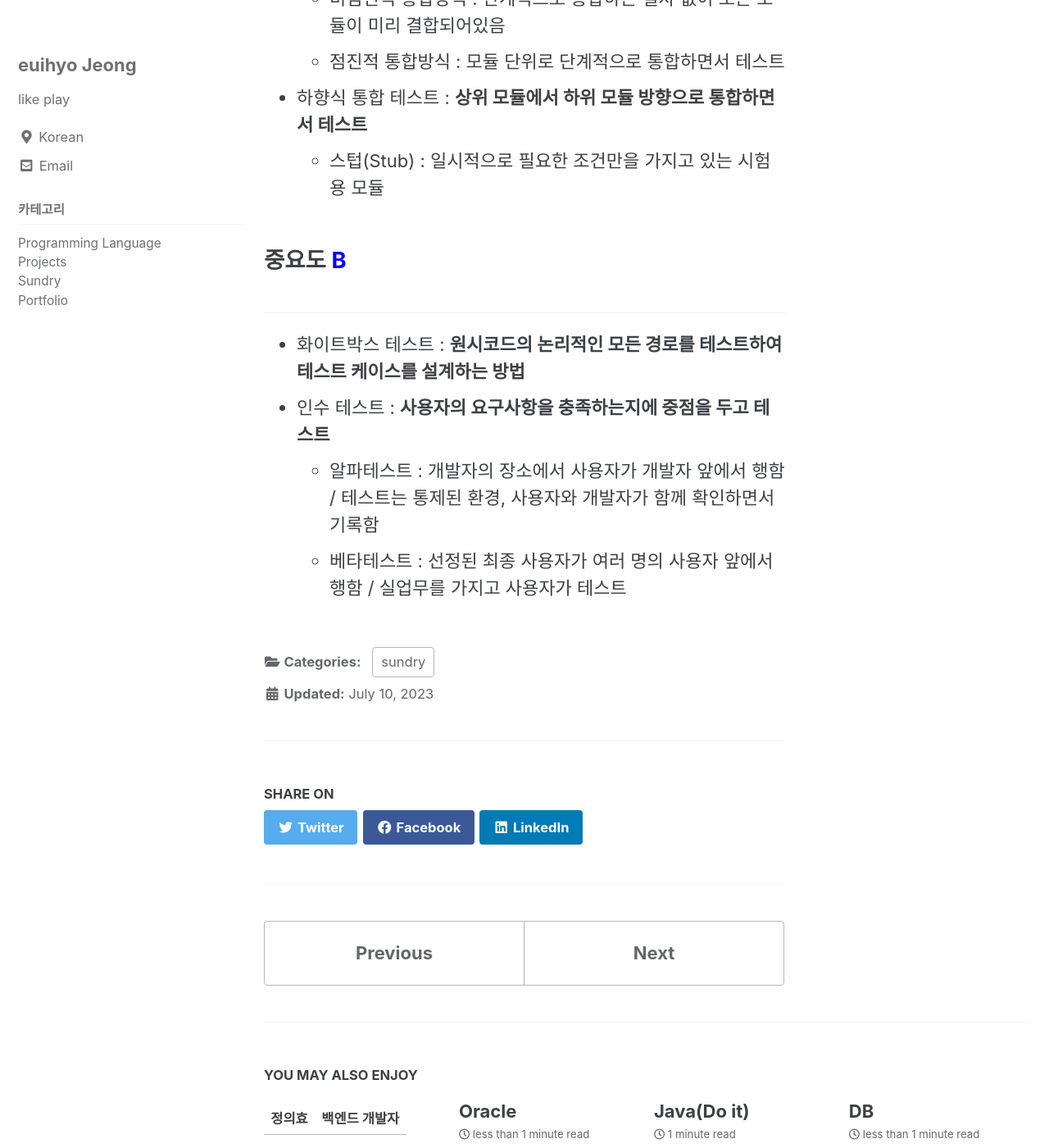
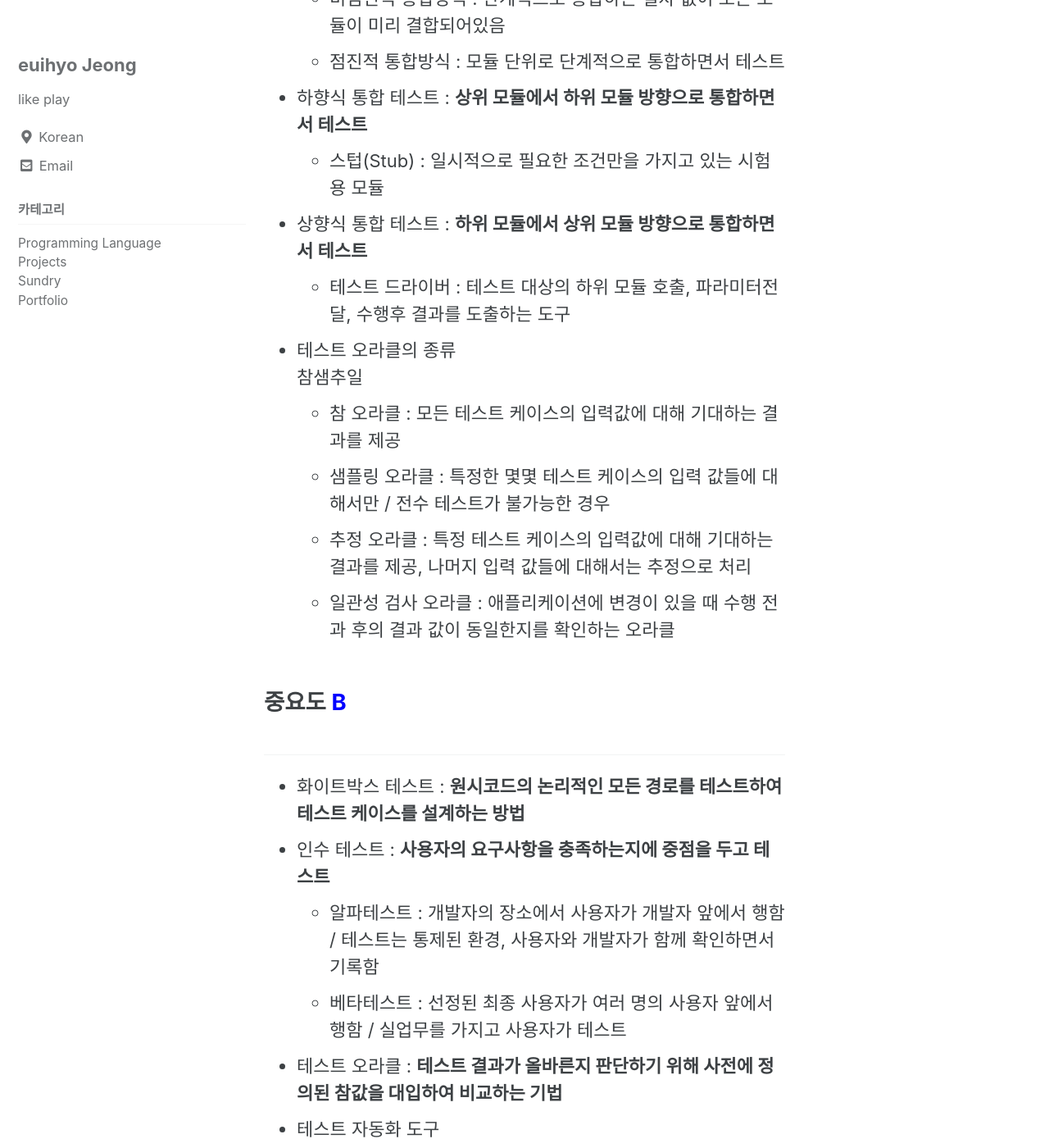
Before and after one commit to definitionhyo/definitionhyo.github.io, a Jekyll site: the page built from _posts/2023-07-10-engineerInformationProcessing.md, in a window 1280 px wide and 1400 px high, scrolled down 14515 px. Shown: the whole window at 82% size. Built offline with Jekyll 4.4.1, drawn with Linux system fonts in a browser that asks for light colours; cached includes are drawn as plain includes; some of the changed text lies outside the part shown.

Commit message:
Update 2023-07-10-engineerInformationProcessing.md

```diff
--- a/_posts/2023-07-10-engineerInformationProcessing.md
+++ b/_posts/2023-07-10-engineerInformationProcessing.md
@@ -283,8 +283,16 @@ categories:
 * 통합테스트 : <b>단위테스트가 완료된 모듈들을 결합하여 하나의 시스템으로 완성시키는 과정에서의 테스트</b>
   * 비점진적 통합방식 : 단계적으로 통합하는 절차 없이 모든 모듈이 미리 결합되어있음
   * 점진적 통합방식 : 모듈 단위로 단계적으로 통합하면서 테스트
-* 하향식 통합 테스트 : <b>상위 모듈에서 하위 모듈 방향으로 통합하면서 테스트
+* 하향식 통합 테스트 : <b>상위 모듈에서 하위 모듈 방향으로 통합하면서 테스트</b>
   * 스텁(Stub) : 일시적으로 필요한 조건만을 가지고 있는 시험용 모듈
+* 상향식 통합 테스트 : <b>하위 모듈에서 상위 모듈 방향으로 통합하면서 테스트</b>
+  * 테스트 드라이버 : 테스트 대상의 하위 모듈 호출, 파라미터전달, 수행후 결과를 도출하는 도구
+* 테스트 오라클의 종류<br>
+  참샘추일
+  * 참 오라클 : 모든 테스트 케이스의 입력값에 대해 기대하는 결과를 제공
+  * 샘플링 오라클 : 특정한 몇몇 테스트 케이스의 입력 값들에 대해서만 / 전수 테스트가 불가능한 경우
+  * 추정 오라클 : 특정 테스트 케이스의 입력값에 대해 기대하는 결과를 제공, 나머지 입력 값들에 대해서는 추정으로 처리
+  * 일관성 검사 오라클 : 애플리케이션에 변경이 있을 때 수행 전과 후의 결과 값이 동일한지를 확인하는 오라클
 
 
 
@@ -293,3 +301,11 @@ categories:
 * 인수 테스트 : <b>사용자의 요구사항을 충족하는지에 중점을 두고 테스트</b>
   * 알파테스트 : 개발자의 장소에서 사용자가 개발자 앞에서 행함 / 테스트는 통제된 환경, 사용자와 개발자가 함께 확인하면서 기록함
   * 베타테스트 : 선정된 최종 사용자가 여러 명의 사용자 앞에서 행함 / 실업무를 가지고 사용자가 테스트
+* 테스트 오라클 : <b>테스트 결과가 올바른지 판단하기 위해 사전에 정의된 참값을 대입하여 비교하는 기법</b>
+* 테스트 자동화 도구
+  * 정적 분속 도구
+  * 테스트 실행 도구
+  * 성능 테스트 도구 : 가상의 사용자를 생성
+  * 테스트 동제 도구
+  * 테스트 하네스 도구
+* 결함 : <b>소프트웨어가 개발자가 설계한 것과 다르게 동작하거나 다른 결과가 발생되는것</b>
```
